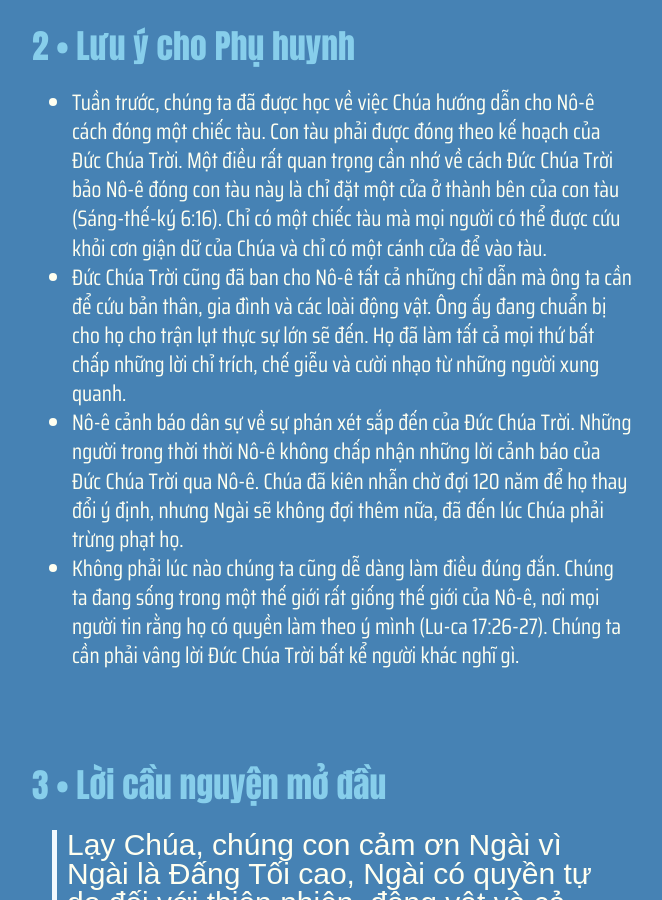
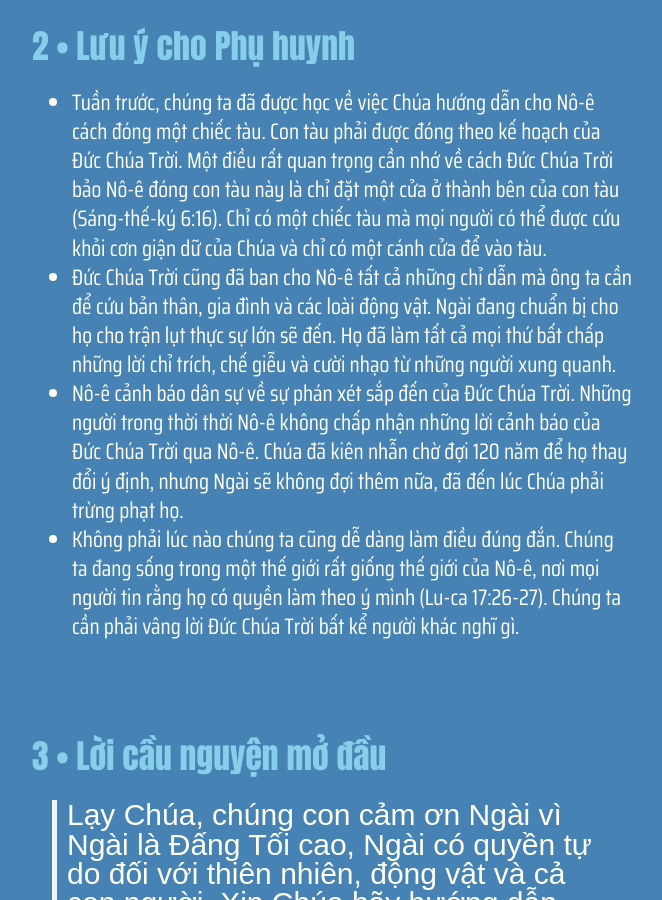
Before and after one commit to GospelTrust/LGS, a Jekyll site: the page built from docs/content/_vi/10-1.md, in a window 1280 px wide and 900 px high, scrolled down 982 px. Shown: the whole window, without its empty margins (308-970 px from the left). Built offline with Jekyll 4.4.1, drawn with Linux system fonts in a browser that asks for light colours; some web fonts are replaced.

Commit message:
Update 10-1.md

```diff
--- a/docs/content/_vi/10-1.md
+++ b/docs/content/_vi/10-1.md
@@ -14,7 +14,7 @@ layout: lesson
 
 {% include lesson/section.html index=2 %}
 - Tuần trước, chúng ta đã được học về việc Chúa hướng dẫn cho Nô-ê cách đóng một chiếc tàu. Con tàu phải được đóng theo kế hoạch của Đức Chúa Trời. Một điều rất quan trọng cần nhớ về cách Đức Chúa Trời bảo Nô-ê đóng con tàu này là chỉ đặt một cửa ở thành bên của con tàu (Sáng-thế-ký 6:16). Chỉ có một chiếc tàu mà mọi người có thể được cứu khỏi cơn giận dữ của Chúa và chỉ có một cánh cửa để vào tàu.
-- Đức Chúa Trời cũng đã ban cho Nô-ê tất cả những chỉ dẫn mà ông ta cần để cứu bản thân, gia đình và các loài động vật. Ông ấy đang chuẩn bị cho họ cho trận lụt thực sự lớn sẽ đến. Họ đã làm tất cả mọi thứ bất chấp những lời chỉ trích, chế giễu và cười nhạo từ những người xung quanh.
+- Đức Chúa Trời cũng đã ban cho Nô-ê tất cả những chỉ dẫn mà ông ta cần để cứu bản thân, gia đình và các loài động vật. Ngài đang chuẩn bị cho họ cho trận lụt thực sự lớn sẽ đến. Họ đã làm tất cả mọi thứ bất chấp những lời chỉ trích, chế giễu và cười nhạo từ những người xung quanh.
  - Nô-ê cảnh báo dân sự về sự phán xét sắp đến của Đức Chúa Trời. Những người trong thời thời Nô-ê không chấp nhận những lời cảnh báo của Đức Chúa Trời qua Nô-ê. Chúa đã kiên nhẫn chờ đợi 120 năm để họ thay đổi ý định, nhưng Ngài sẽ không đợi thêm nữa, đã đến lúc Chúa phải trừng phạt họ.
 - Không phải lúc nào chúng ta cũng dễ dàng làm điều đúng đắn. Chúng ta đang sống trong một thế giới rất giống thế giới của Nô-ê, nơi mọi người tin rằng họ có quyền làm theo ý mình (Lu-ca 17:26-27). Chúng ta cần phải vâng lời Đức Chúa Trời bất kể người khác nghĩ gì.
 
```
